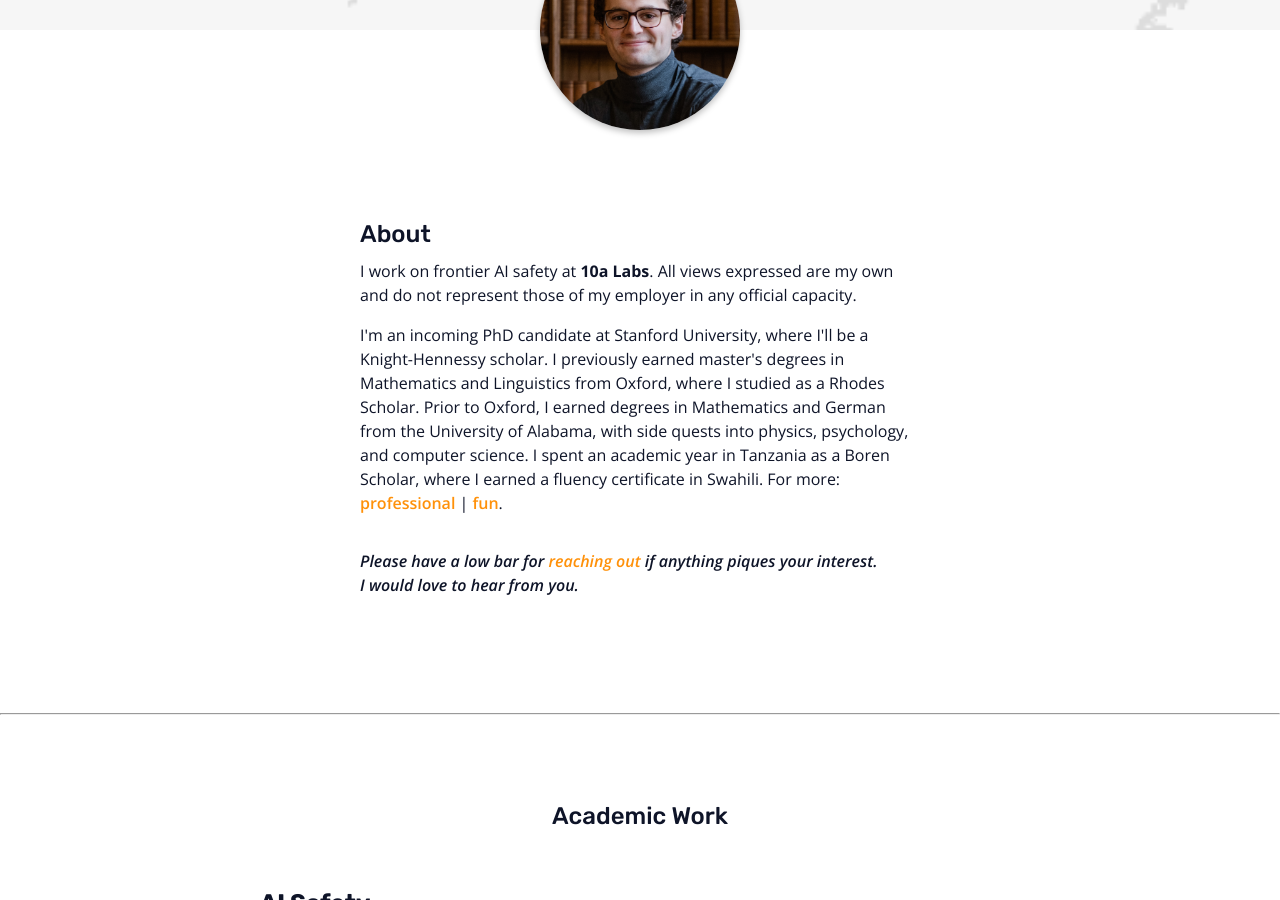
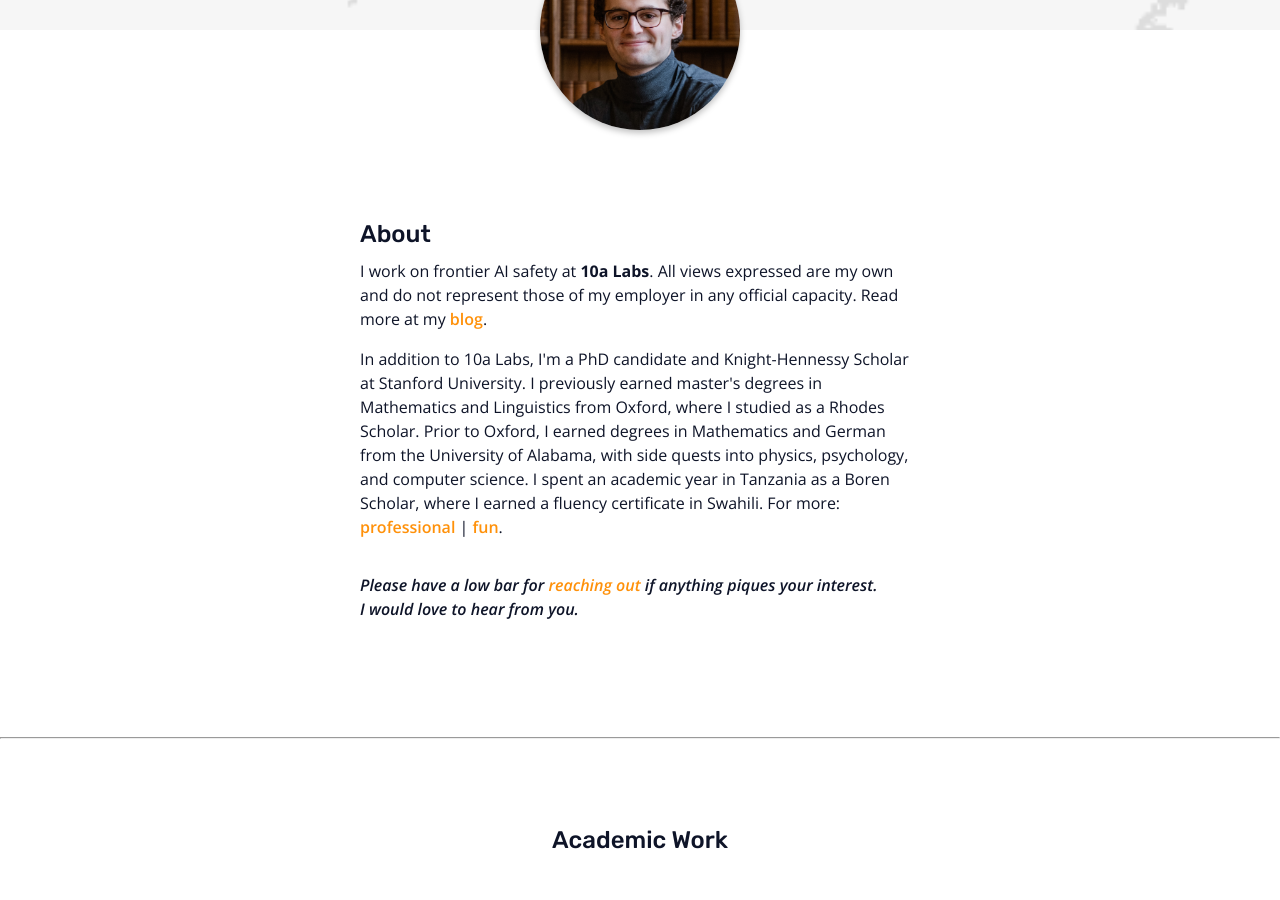
Before and after one commit to nickphayes/nickphayes.github.io, a Jekyll site: the page built from index.html, in a window 1280 px wide and 900 px high, scrolled down 470 px. Built offline with Jekyll 4.4.1, drawn with Linux system fonts in a browser that asks for light colours.

Commit message:
new post, about updates

```diff
--- a/_includes/about.html
+++ b/_includes/about.html
@@ -3,10 +3,11 @@
     <p>
         I work on frontier AI safety at <b>10a Labs</b>.
         All views expressed are my own and do not represent
-        those of my employer in any official capacity.
+        those of my employer in any official capacity. Read more
+        at my <a href="{{ site.baseurl }}/blog">blog</a>.
     </p>
     <p>
-        I'm an incoming PhD candidate at Stanford University, where I'll be a Knight-Hennessy scholar.
+        In addition to 10a Labs, I'm a PhD candidate and Knight-Hennessy Scholar at Stanford University.
         I previously earned master's degrees in Mathematics and Linguistics from Oxford,
         where I studied as a Rhodes Scholar. Prior to Oxford, I earned degrees in Mathematics and German
         from the University of Alabama, with side quests into physics, psychology, and computer science.
@@ -14,7 +15,7 @@
         Swahili. For more: <a href="{{ site.linkedin }}" target="_blank" rel="noopener noreferrer">professional</a> | <a href="#experience-target">fun</a>.
     </p>
         <br>
-        <p class="call-to-contact">Please have a low bar for <a href="{{ site.baseurel }}contact">reaching out</a> if anything piques your interest.<br>
+        <p class="call-to-contact">Please have a low bar for <a href="{{ site.baseurl }}contact">reaching out</a> if anything piques your interest.<br>
             I would love to hear from you.
         </p>
 </div>
```
Also changed, not shown: _posts/2025-02-24-safeguards.md (+1 -1 lines), _posts/2026-09-09-stackelberg.md (added, +76 -0 lines), assets/img/blog/red-teaming.png (added).
